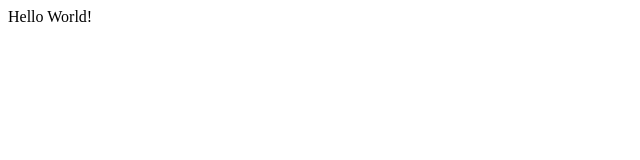
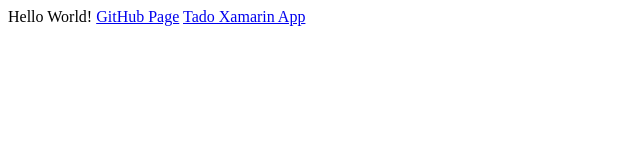
Before and after one commit to Timboski/Timboski.github.io, a plain HTML site: page index.html in a window 1280 px wide. Shown: the whole page, without its empty margins (0-640 px from the left). Drawn offline with Linux system fonts and the light colour scheme.

Commit message:
Update index.html

```diff
--- a/index.html
+++ b/index.html
@@ -1 +1,4 @@
 Hello World!
+
+<a href="https://github.com/Timboski">GitHub Page</a>
+<a href="https://github.com/Timboski/TadoXamarinApp">Tado Xamarin App</a>
```
